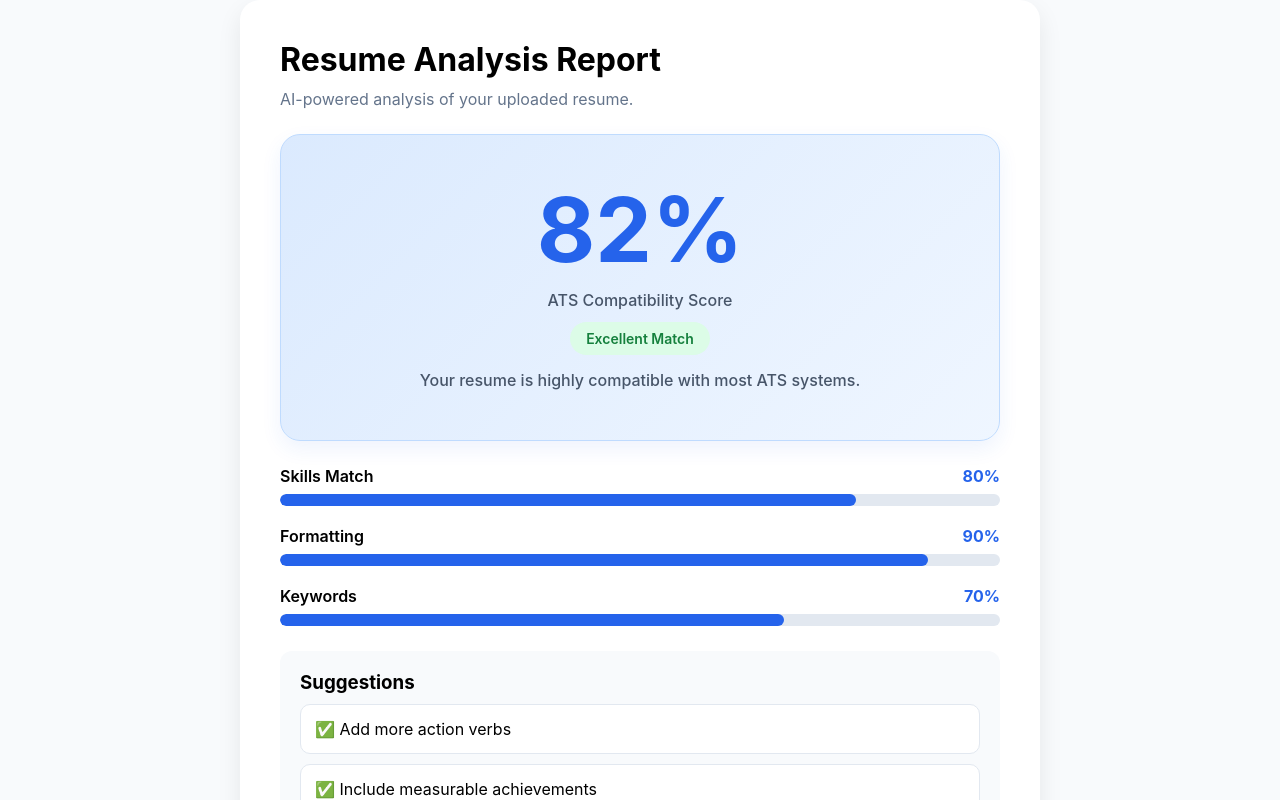
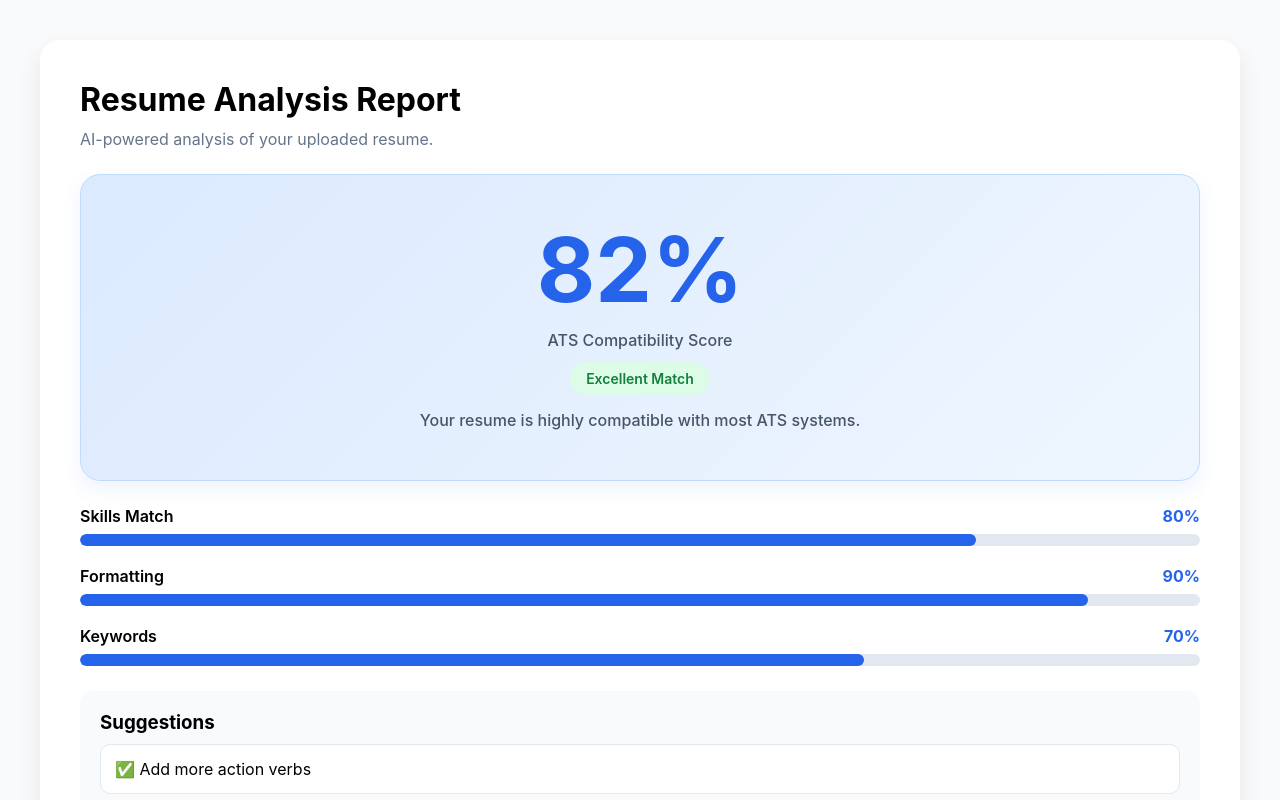
Before and after one commit to divanshiii09/ai-resume-analyzer, a React app in the folder frontend/: page /analysis in a window 1280 px wide. Shown: the top 800 px of the page. Built offline with nearby package versions, Linux system fonts and the light colour scheme; sample sign-in values are in the browser's storage; the HTML template or start-up script is replaced by a standard one.

Commit message:
analysis page sorted

```diff
--- a/frontend/src/styles/Analysis.css
+++ b/frontend/src/styles/Analysis.css
@@ -1,15 +1,18 @@
 .analysis-page {
-  min-height: 100vh;
+min-height: 100vh;
 
-  display: flex;
-  justify-content: center;
-  align-items: center;
+display: flex;
+justify-content: center;
 
-  background: #f8fafc;
+padding: 40px 20px;
+
+background: #f8fafc;
 }
 
+
 .analysis-card {
-  width: 800px;
+  width: 100%;
+  max-width: 1200px;
 
   background: white;
 
```
